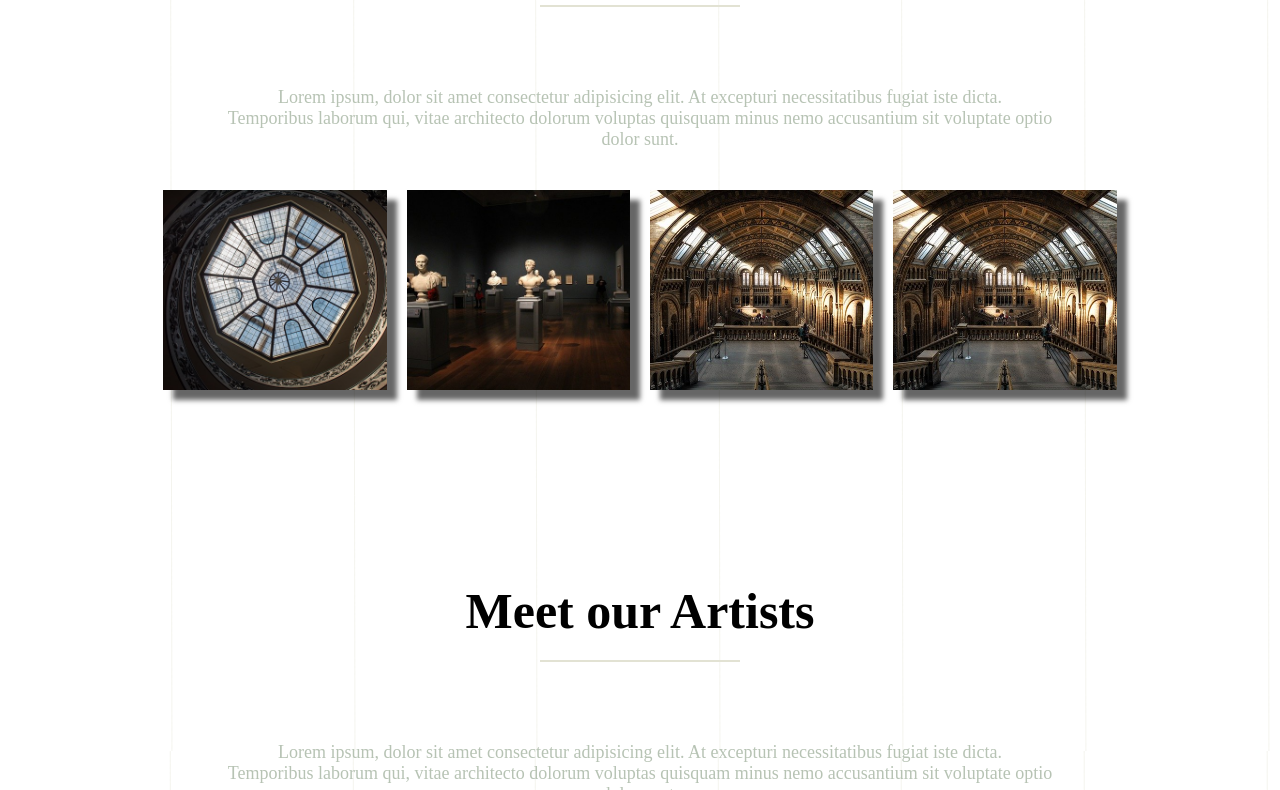
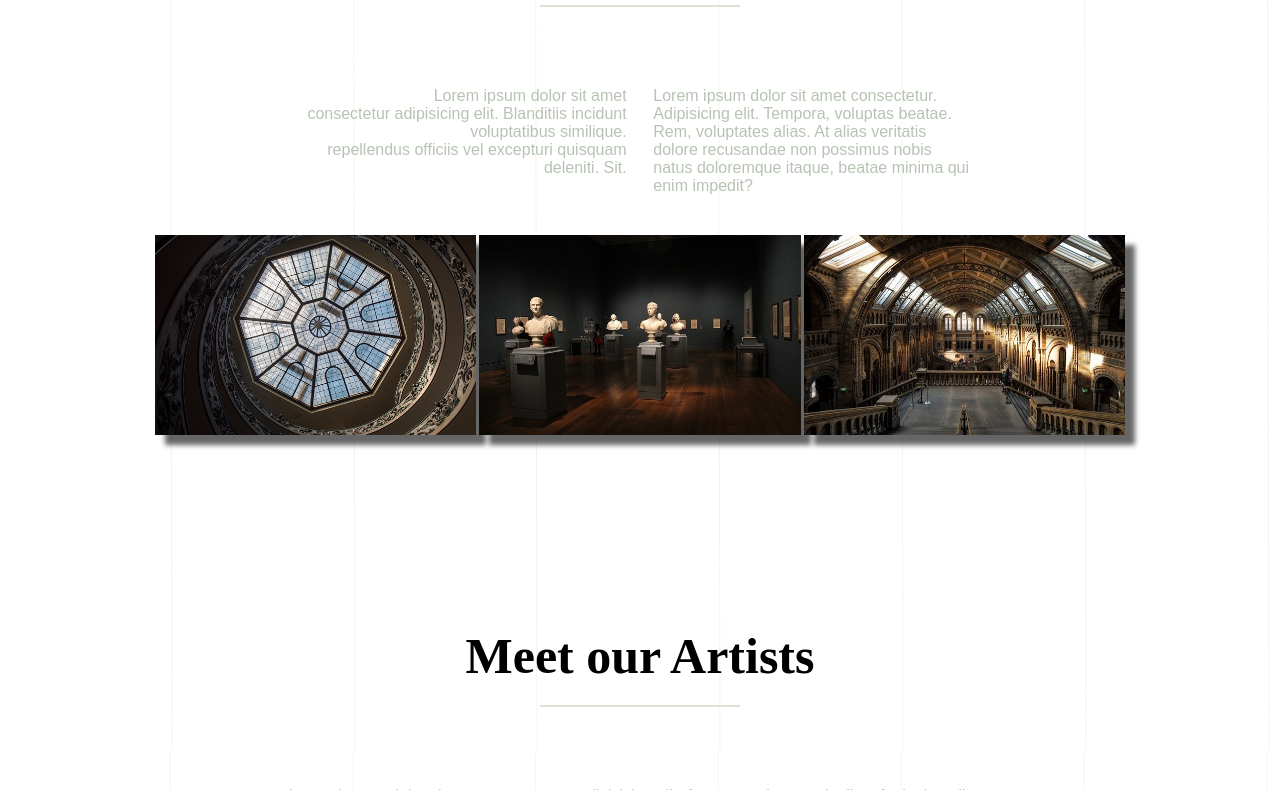
Before and after one commit to devbit4/portfolio-gallery, a plain HTML site: page about.html in a window 1280 px wide. Shown: the part 273-1063 px from the top of the page. Drawn offline with Linux system fonts and the light colour scheme.

Commit message:
edit about space pics

```diff
--- a/about.html
+++ b/about.html
@@ -44,13 +44,18 @@
         </div>
 
         <div class="space">
-            <h1>About</h1>
-            <p>Lorem ipsum, dolor sit amet consectetur adipisicing elit. At excepturi necessitatibus fugiat iste
-                dicta.<br>
-                Temporibus laborum qui, vitae architecto dolorum voluptas quisquam minus nemo accusantium sit
-                voluptate
-                optio dolor sunt.
-            </p>
+            <h1>About Us</h1>
+            <div class="intro">
+                <p>Lorem ipsum dolor sit amet<br> consectetur adipisicing elit. Blanditiis incidunt voluptatibus
+                    similique.<br>
+                    repellendus officiis vel excepturi quisquam deleniti. Sit.</p>
+                <p>Lorem ipsum dolor sit amet consectetur.<br> Adipisicing elit. Tempora, voluptas beatae. Rem,
+                    voluptates
+                    alias. At alias veritatis dolore recusandae non possimus nobis natus doloremque itaque, beatae
+                    minima qui enim impedit?</p>
+            </div>
+
+
             <div class="boxs">
                 <div class="box">
                     <img src="img/about/space1.jpg" alt="">
@@ -73,13 +78,7 @@
                         <p>Lorem ipsum dolor sit.</p>
                     </div>
                 </div>
-                <div class="box">
-                    <img src="img/about/space3.jpg" alt="">
-                    <div class="black">
-                        <h2>space4</h2>
-                        <p>Lorem ipsum dolor sit.</p>
-                    </div>
-                </div>
+
             </div>
 
 
--- a/scss/_about.scss
+++ b/scss/_about.scss
@@ -2,6 +2,7 @@
 	.space{
 		padding: 0 12vw;
 	   padding-bottom: 12vh;
+
 	   h1{
 		font-size: 50px;
 		color:#000;
@@ -18,19 +19,37 @@
 		  transform: translateX(-50%);
 	  }
 	 }
-		>p {
-			font-size: 18px;
-			margin-bottom: 40px;
-			padding: 0 60px;
-			color: #B7C3B4;
+	 .intro{
+		 padding: 0 12vw;
+		 display: flex;
+		 justify-content: space-between;
+		 p{
+			 font-family: 'arial';
+			 width: 48%;
+			 color: #B7C3B4;
+			 font-size: 16px;
+			 margin-bottom: 40px;
+			 &:nth-of-type(1){
+				 text-align: right;
+				//  padding-left: 10%;
 
-		}
+
+			 }
+			 &:nth-of-type(2){
+				 text-align: left;
+				//  padding-right: 10%;
+
+			 }
+		 }
+	 }
+
 		.boxs{
+
 			display: flex;
 			// flex-wrap: wrap;
 			justify-content: space-around;
 			.box{
-				width: 23%;
+				width: 33%;
 				height: 200px;
 				// background-color: #000;
 				box-shadow: 10px 10px 5px rgba(0, 0, 0, 0.6);
@@ -68,24 +87,10 @@
 			}
 
 			}
-		// img{
 
-		//     width: 30%;
-		//     height: 250px;
-		//     background: #000;
-		// 	object-fit: cover;
-		// 	box-shadow: 10px 10px 5px rgba(0, 0, 0, 0.6);
-
-
-		// }
 	}
 	}
-
-
-
-
 	.inner {
-
 
 		.team {
 			padding-top: 12vh;
@@ -93,7 +98,8 @@
 			justify-content: space-around;
 			flex-wrap: wrap;
 			>p {
-				font-size: 18px;
+				font-size: 16px;
+				font-family: 'arial';
 				margin-bottom: 40px;
 				padding: 0 60px;
 				color: #B7C3B4;
--- a/scss/style.scss
+++ b/scss/style.scss
@@ -133,7 +133,7 @@ body {
 			justify-content: space-between;
 			align-items: center;
 			h2 {
-				font: bold 28px/1 'alice';
+				font: bold 24px/1 'alice';
 				color: #e2e2d3;
 			}
 			.notice {
```
Also changed, not shown: css/style.css, 1 other file.
